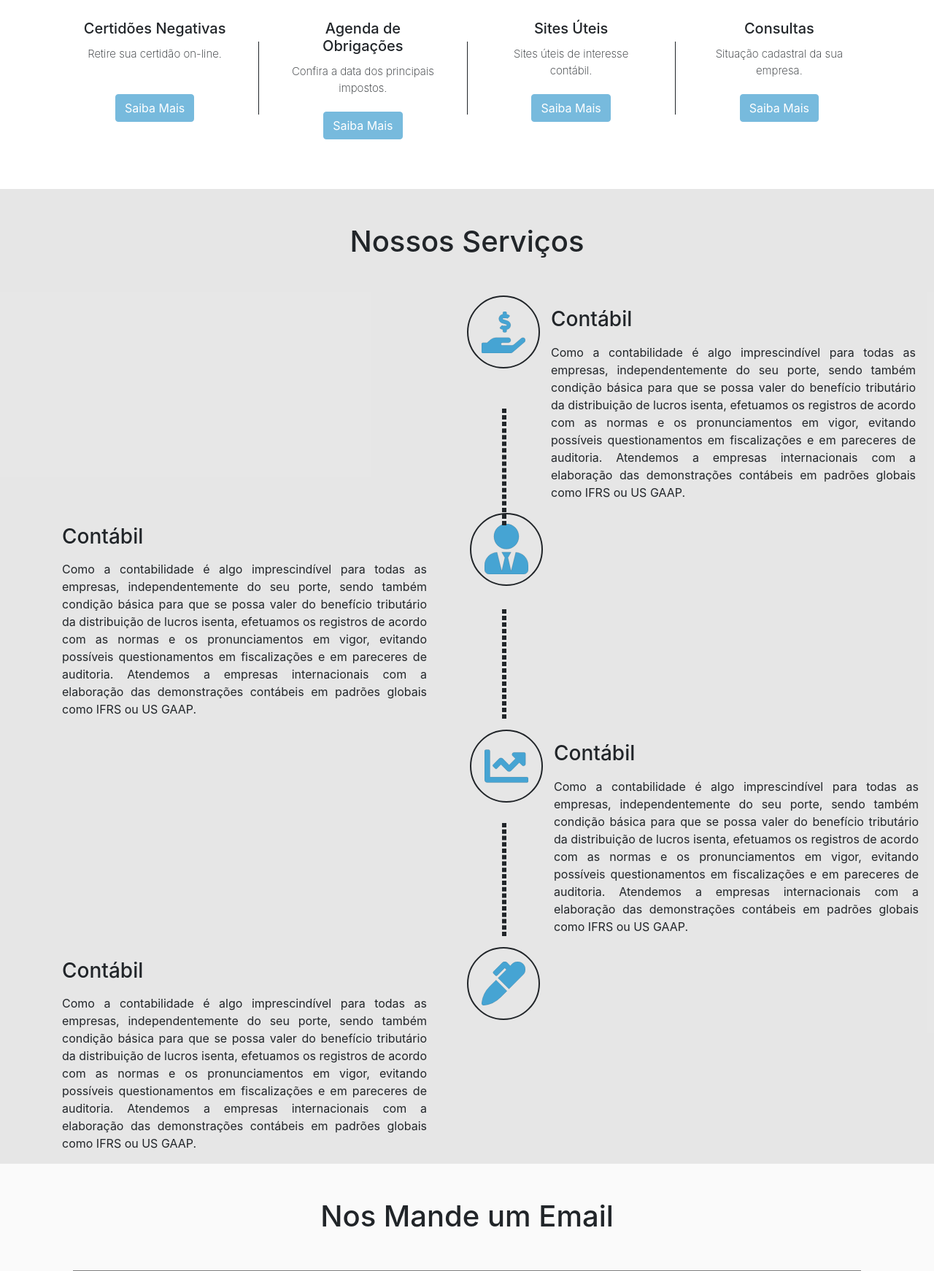
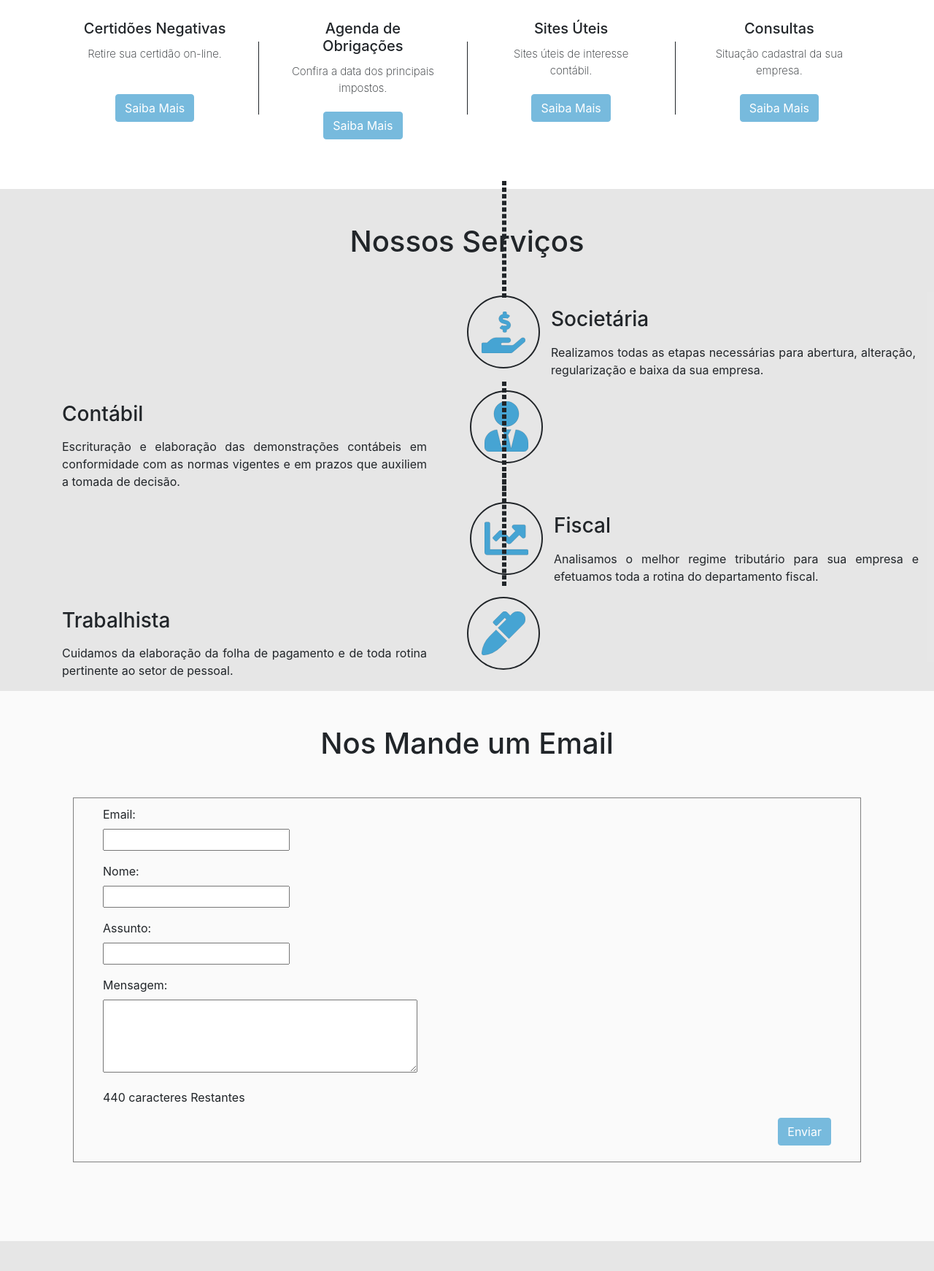
Before and after one commit to rbs2rbs/conciliare, a Django app: page / in a window 1280 px wide. Shown: the part 617-2359 px from the top of the page at 73% size. Run offline with Django 3.2, Linux system fonts and the light colour scheme; parts of the project's set-up code (start-up, migrations or seed data) failed here and were passed over; some libraries are stand-ins or nearby versions.

Commit message:
alteracao do menu de serviços

```diff
--- a/paginas/templates/index.html
+++ b/paginas/templates/index.html
@@ -174,19 +174,16 @@
           <div class="row">
             <div id="dinheiro" class="cont-icon"></div>
             <div  class="col-sm-4">
-                <p><h3>Contábil</h3></p>
-                <p class="texto-servico">Como a contabilidade é algo imprescindível para todas as empresas, independentemente do seu porte, sendo também condição básica para que se possa valer do benefício tributário da distribuição de lucros isenta, efetuamos os registros de acordo com as normas e os pronunciamentos em vigor, evitando possíveis questionamentos em fiscalizações e em pareceres de auditoria. Atendemos a empresas internacionais com a elaboração das demonstrações contábeis em padrões globais como IFRS ou US GAAP.</p>
+                <p><h3>Societária</h3></p>
+                <p class="texto-servico">Realizamos todas as etapas necessárias para abertura, alteração, regularização e baixa
+                    da sua empresa.</p>
             </div>
           </div>
           <div class="row">
             <div class="col-sm-4 boneco">
               <p><h3>Contábil</h3></p>
-              <p class="texto-servico">Como a contabilidade é algo imprescindível para todas as empresas,
-                  independentemente do seu porte, sendo também condição básica para que se possa valer do
-                  benefício tributário da distribuição de lucros isenta, efetuamos os registros de acordo
-                  com as normas e os pronunciamentos em vigor, evitando possíveis questionamentos em
-                  fiscalizações e em pareceres de auditoria. Atendemos a empresas internacionais com a
-                  elaboração das demonstrações contábeis em padrões globais como IFRS ou US GAAP.</p>
+              <p class="texto-servico">Escrituração e elaboração das demonstrações contábeis em conformidade com as
+                  normas vigentes e em prazos que auxiliem a tomada de decisão.</p>
             </div>
             <div id="boneco" class="cont-icon"></div>
             <div class="linha-servico l1"></div>
@@ -195,24 +192,16 @@
               <div class="linha-servico l2"></div>
               <div id="seta" class="cont-icon"></div>
               <div class="col-sm-4">
-                  <p><h3>Contábil</h3></p>
-                  <p class="texto-servico">Como a contabilidade é algo imprescindível para todas as empresas,
-                     independentemente do seu porte, sendo também condição básica para que se possa valer do
-                     benefício tributário da distribuição de lucros isenta, efetuamos os registros de acordo
-                     com as normas e os pronunciamentos em vigor, evitando possíveis questionamentos em
-                     fiscalizações e em pareceres de auditoria. Atendemos a empresas internacionais com a
-                     elaboração das demonstrações contábeis em padrões globais como IFRS ou US GAAP.</p>
+                  <p><h3>Fiscal</h3></p>
+                  <p class="texto-servico">Analisamos o melhor regime tributário para sua empresa e efetuamos toda a rotina do
+                      departamento fiscal.</p>
                 </div>
             </div>
             <div class="row">
               <div class="col-sm-4 caneta">
-                <p><h3>Contábil</h3></p>
-                <p class="texto-servico">Como a contabilidade é algo imprescindível para todas as empresas,
-                    independentemente do seu porte, sendo também condição básica para que se possa valer do
-                    benefício tributário da distribuição de lucros isenta, efetuamos os registros de acordo
-                    com as normas e os pronunciamentos em vigor, evitando possíveis questionamentos em
-                    fiscalizações e em pareceres de auditoria. Atendemos a empresas internacionais com a
-                    elaboração das demonstrações contábeis em padrões globais como IFRS ou US GAAP.</p>
+                <p><h3>Trabalhista</h3></p>
+                <p class="texto-servico">Cuidamos da elaboração da folha de pagamento e de toda rotina pertinente ao setor de
+                    pessoal.</p>
               </div>
               <div id="caneta" class="cont-icon"></div>
               <div class="linha-servico l3"></div>
```
